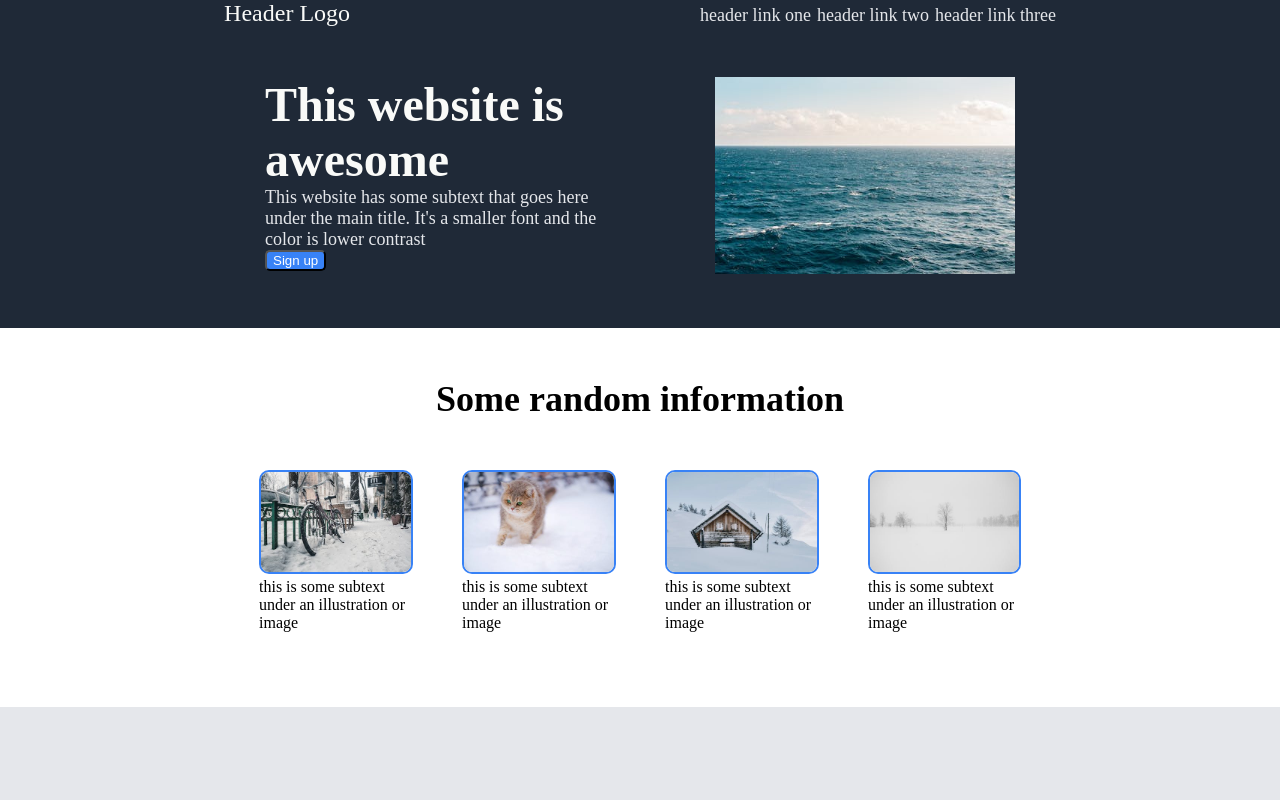
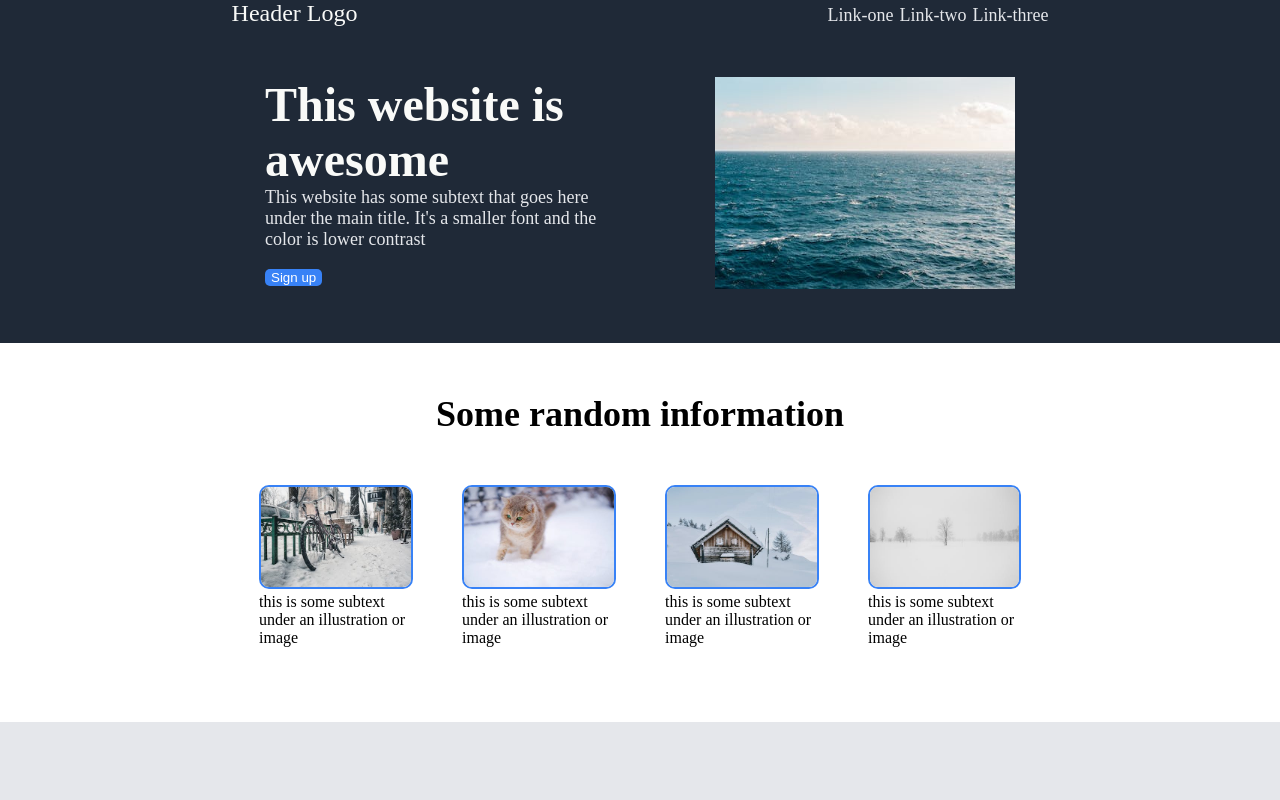
Before and after one commit to dvessels91/landing-page, a plain HTML site: page index.html in a window 1280 px wide. Shown: the top 800 px of the page. Drawn offline with Linux system fonts and the light colour scheme.

Commit message:
Complete project - official

```diff
--- a/index.html
+++ b/index.html
@@ -11,9 +11,9 @@
         <header>
             <div>Header Logo</div>
             <div class="linkstogo">
-                <a href="">header link one</a>
-                <a href="">header link two</a>
-                <a href="">header link three</a>
+                <a href="">Link-one</a>
+                <a href="">Link-two</a>
+                <a href="">Link-three</a>
             </div>
         </header>
     </div>
@@ -23,7 +23,8 @@
         <div>
             <div class="maintext">This website is awesome</div>
             <div class="subtext">This website has some subtext that goes here under the main title. It's a smaller font and the color is lower contrast</div>
-            <button id="topbutton">Sign up</button>
+            <br> <!--Creates a break in the page and moves to the next row or line-->
+            <button onclick="window.location.href='https://www.example.com';" id="topbutton">Sign up</button>
         </div>
         <div>
             <img class="seaimage" src="./images/Awesomepic.jpeg" alt="The Sea">
@@ -75,7 +76,7 @@
 
         </div>
         </div>
-        <button id="bottombutton">Sign up</button>
+        <button onclick="window.location.href='https://www.example.com';" id="bottombutton">Sign up</button>
 
     </div>
 
@@ -85,4 +86,7 @@
 
 
 </body>
+
+
+
 </html>
--- a/styles.css
+++ b/styles.css
@@ -1,7 +1,8 @@
 body {
     display: flex;
     flex-direction: column;
-    margin: 0
+    margin: 0 /*Removes default margins from HTML*/
+    /*padding: 0 - Removes default padding from HTML*/
 }
 
 .first, .second, .realfooter {
@@ -16,7 +17,7 @@ header {
     display: flex;
     flex-direction: row;
     justify-content: center;
-    gap: 350px;
+    gap: 470px;
     font-size: 24px;
     color: #f9faf8;
 }
@@ -51,10 +52,12 @@ header a {
     color: white;
     background-color: #3882f6;
     border-radius: 5px;
+    border-color: #3882f6;
+    border: 1px
 }
 
 .seaimage {
-    height: 197px;
+    height: 212px;
     width: 300px;
 }
 
```
Also changed, not shown: landing-page.txt.
